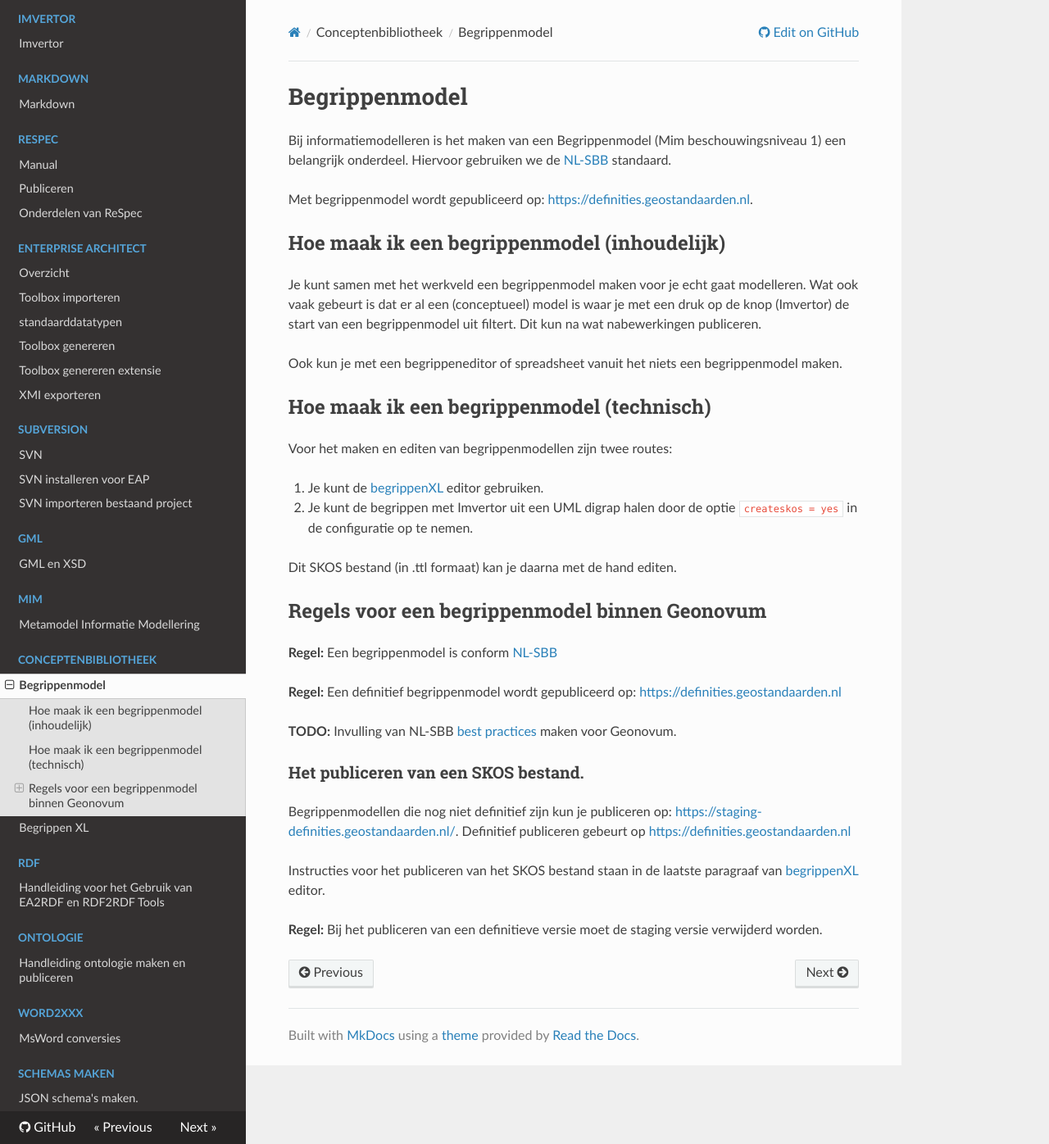
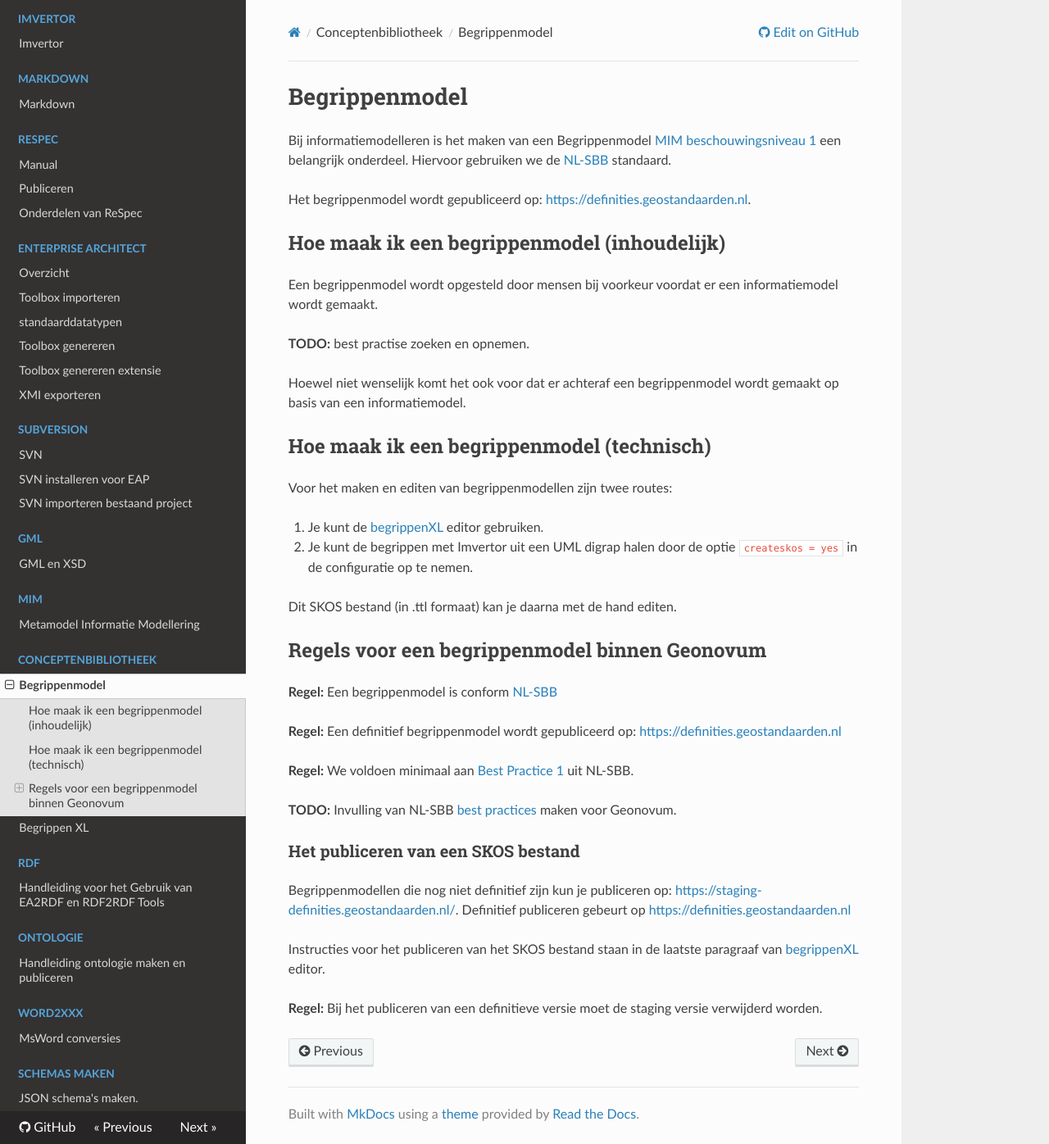
Before and after one commit to Geonovum/handleiding-tooling, an MkDocs documentation site: the page built from docs/Begrippen/index.md, in a window 1280 px wide and 1396 px high. Shown: the whole window at 82% size. Built offline with MkDocs 1.6.1, drawn with Linux system fonts in a browser that asks for light colours; nearby versions of some CDN libraries.

Commit message:
Begin gemaakt met best practice voor begrippen

```diff
--- a/docs/Begrippen/index.md
+++ b/docs/Begrippen/index.md
@@ -1,14 +1,17 @@
 # Begrippenmodel
 
-Bij informatiemodelleren is het maken van een Begrippenmodel (Mim beschouwingsniveau 1) een belangrijk onderdeel. Hiervoor gebruiken we de [NL-SBB](https://docs.geostandaarden.nl/nl-sbb/nl-sbb/) standaard.
+Bij informatiemodelleren is het maken van een Begrippenmodel [MIM beschouwingsniveau 1](https://docs.geostandaarden.nl/mim/mim/#beschouwingsniveau-1-model-van-begrippen) een belangrijk onderdeel. Hiervoor gebruiken we de [NL-SBB](https://docs.geostandaarden.nl/nl-sbb/nl-sbb/) standaard.
 
-Met begrippenmodel wordt gepubliceerd op: <https://definities.geostandaarden.nl>.
+Het begrippenmodel wordt gepubliceerd op: <https://definities.geostandaarden.nl>.
 
 ## Hoe maak ik een begrippenmodel (inhoudelijk)
 
-Je kunt samen met het werkveld een begrippenmodel maken voor je echt gaat modelleren. Wat ook vaak gebeurt is dat er al een (conceptueel) model is waar je met een druk op de knop (Imvertor) de start van een begrippenmodel uit filtert. Dit kun na wat nabewerkingen publiceren.
+Een begrippenmodel wordt opgesteld door mensen bij voorkeur voordat er een informatiemodel wordt gemaakt.
 
-Ook kun je met een begrippeneditor of spreadsheet vanuit het niets een begrippenmodel maken.
+**TODO:** best practise zoeken en opnemen.
+
+Hoewel niet wenselijk komt het ook voor dat er achteraf een begrippenmodel wordt gemaakt op basis van een informatiemodel.
+
 
 ## Hoe maak ik een begrippenmodel (technisch)
 
@@ -25,9 +28,11 @@
 
 **Regel:** Een definitief begrippenmodel wordt gepubliceerd op: <https://definities.geostandaarden.nl>
 
+**Regel:** We voldoen minimaal aan [Best Practice 1](https://docs.geostandaarden.nl/nl-sbb/nl-sbb/#bp-gangbare-conventies-voor-het-beschrijven-van-termen-voorkeurstermen-alternatieve-termen-zijn) uit NL-SBB.
+
 **TODO:** Invulling van NL-SBB [best practices](https://docs.geostandaarden.nl/nl-sbb/nl-sbb/#H5) maken voor Geonovum.
 
-### Het publiceren van een SKOS bestand.
+### Het publiceren van een SKOS bestand
 
 Begrippenmodellen die nog niet definitief zijn kun je publiceren op: <https://staging-definities.geostandaarden.nl/>.
 Definitief publiceren gebeurt op <https://definities.geostandaarden.nl>
```
